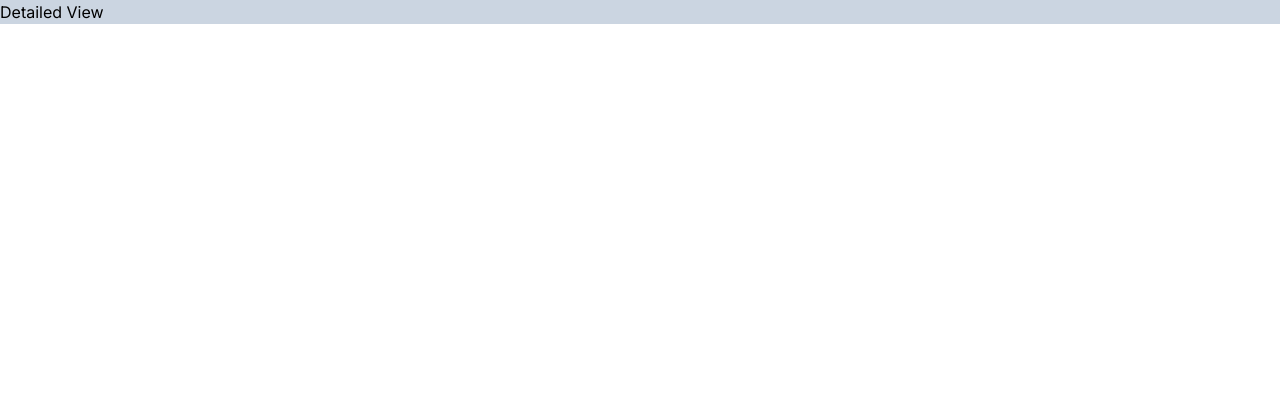
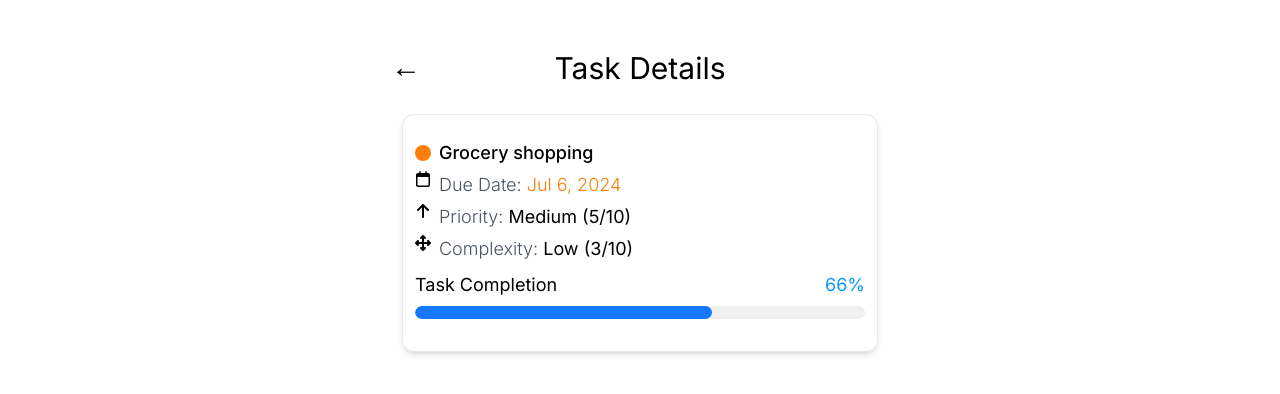
Before and after one commit to williamGarcia99x/Todo-React-app, a React (Vite) app: page /todos/13b56b64-14df-4efa-8edf-567d80291c27 in a window 1280 px wide. Shown: the top 394 px of the page. Built offline with nearby package versions, Linux system fonts and the light colour scheme.

Commit message:
modified todo card so that it's reusable in the TodoDetails page

```diff
--- a/src/App.jsx
+++ b/src/App.jsx
@@ -1,4 +1,3 @@
-import PageContainer from "./components/Layout/PageContainer";
 import { BrowserRouter, Navigate, Route, Routes } from "react-router-dom";
 import MainMenu from "./pages/MainMenu/index";
 import TodoDetailedView from "./pages/TodoDetailedView/index";
@@ -8,7 +7,7 @@
 
 function App() {
   return (
-    <div className="bg-slate-300">
+    <div className="">
       <TodosProvider>
         <BrowserRouter>
           <Routes>
--- a/src/components/TodoCard.jsx
+++ b/src/components/TodoCard.jsx
@@ -11,6 +11,7 @@
 import { CircularProgressbar, buildStyles } from "react-circular-progressbar";
 import "react-circular-progressbar/dist/styles.css";
 import { twMerge } from "tailwind-merge";
+import { Progress } from "antd";
 
 const blue = "#079aff";
 const orange = "#fe7e09";
@@ -24,7 +25,7 @@
   });
 }
 
-function formatLabel(date) {
+function formatLabel(dueDate) {
   const today = new Date();
   const tomorrow = new Date(today);
   tomorrow.setDate(today.getDate() + 1);
@@ -32,14 +33,16 @@
   // Reset hours, minutes, seconds, and milliseconds to zero for comparison
   today.setHours(0, 0, 0, 0);
   tomorrow.setHours(0, 0, 0, 0);
-  date.setHours(0, 0, 0, 0);
+  dueDate.setHours(0, 0, 0, 0);
 
-  if (date.getTime() === today.getTime()) {
+  if (dueDate - today < 0) {
+    return "Overdue";
+  } else if (dueDate.getTime() === today.getTime()) {
     return "Today";
-  } else if (date.getTime() === tomorrow.getTime()) {
+  } else if (dueDate.getTime() === tomorrow.getTime()) {
     return "Tomorrow";
   } else {
-    return formatDate(date);
+    return formatDate(dueDate);
   }
 }
 
@@ -52,7 +55,7 @@
   const timeDifference = toDueDate - currentDate;
   const daysDifference = timeDifference / (1000 * 60 * 60 * 24);
 
-  if (daysDifference === 0) {
+  if (daysDifference <= 0) {
     return red;
   } else if (daysDifference < 3) {
     return orange;
@@ -98,7 +101,7 @@
   );
 }
 
-function TodoCard({ todoObj }) {
+function TodoCard({ todoObj, className = "", inHomePage = true }) {
   const progressCompletion =
     todoObj.checkList.length > 0
       ? Math.trunc(
@@ -114,17 +117,22 @@
   //calculate the color of the todo based on how close we are to it's due date
 
   return (
-    <li className="rounded-xl p-6 shadow-md hover:bg-[#8cd7ff83] hover:shadow-xl">
-      <div className="flex justify-between">
+    <div className={twMerge("rounded-xl border shadow-md", className)}>
+      <div className={twMerge("flex justify-between", !inHomePage && "mb-1")}>
         <div className="flex items-center gap-2">
           <figure
             className="h-4 w-4 rounded-[50%]"
             style={{ backgroundColor: `${getTodoColor(todoObj.dueDate)}` }}
           ></figure>
+          {inHomePage ? (
             <Link to={todoObj.id} className="font-medium">
               {todoObj.taskName}
             </Link>
+          ) : (
+            <h3 className="font-medium">{todoObj.taskName}</h3>
+          )}
         </div>
+        {inHomePage && (
           <div className="flex gap-4">
             <Link
               to={`edit/${todoObj.id}`}
@@ -136,8 +144,9 @@
               <FontAwesomeIcon icon={faCheck} />
             </button>
           </div>
+        )}
       </div>
-      <div className="flex gap-2">
+      <div className={twMerge("flex gap-2", !inHomePage && "mb-1")}>
         <FontAwesomeIconCustom icon={faCalendar} />
         <p className="font-light text-gray-600">
           Due Date:{" "}
@@ -146,9 +155,9 @@
           </span>
         </p>
       </div>
-      <div className="relative mb-2 flex justify-between">
+      <div className="mb-2 flex justify-between">
         <div>
-          <div className="flex gap-2">
+          <div className={twMerge("flex gap-2", !inHomePage && "mb-1")}>
             <FontAwesomeIconCustom icon={faArrowUp} />
             <p className="font-light text-gray-600">
               Priority:{" "}
@@ -169,8 +178,10 @@
             </p>
           </div>
         </div>
-        <div className="absolute right-0 h-14 w-14">
+        {inHomePage && (
+          <div className="relative h-14 w-14">
             <CircularProgressbar
+              className="absolute right-0"
               styles={buildStyles({
                 textSize: "25px",
                 pathColor: `${getTodoColor(todoObj.dueDate)}`,
@@ -180,9 +191,23 @@
               text={`${progressCompletion}%`}
             />
           </div>
+        )}
       </div>
-      <TagList tags={todoObj.tags} />
-    </li>
+      {!inHomePage && (
+        <figure>
+          <figcaption className="flex justify-between">
+            <span>Task Completion</span>
+            <span className="text-main-blue">{progressCompletion}%</span>
+          </figcaption>
+          <Progress
+            percent={progressCompletion}
+            showInfo={false}
+            size={{ width: "450px", height: "13px" }}
+          />
+        </figure>
+      )}
+      {inHomePage && <TagList tags={todoObj.tags} />}
+    </div>
   );
 }
 
--- a/src/pages/MainMenu/TodoList.jsx
+++ b/src/pages/MainMenu/TodoList.jsx
@@ -3,9 +3,14 @@
 function TodoList({ todos }) {
   return (
     <main>
-      <ul className="flex flex-col gap-6 bg-blue-200 lg:grid lg:grid-cols-2">
+      <ul className="flex flex-col gap-6 lg:grid lg:grid-cols-2">
         {todos.map((todoObj) => (
-          <TodoCard key={todoObj.id} todoObj={todoObj} />
+          <li key={todoObj.id}>
+            <TodoCard
+              todoObj={todoObj}
+              className="p-6 hover:bg-[#8cd7ff83] hover:shadow-xl"
+            />
+          </li>
         ))}
       </ul>
     </main>
--- a/src/pages/MainMenu/index.jsx
+++ b/src/pages/MainMenu/index.jsx
@@ -92,8 +92,8 @@
 
   //We want the todos that have all of the selected tags
   return (
-    <div className="page-container-default bg-orange-100 lg:max-w-[900px]">
-      <header className="mb-6 flex justify-center bg-pink-200">
+    <div className="page-container-default lg:max-w-[900px]">
+      <header className="mb-6 flex justify-center">
         <form
           className="flex basis-[400px] flex-col gap-4"
           onSubmit={(e) => e.preventDefault()}
@@ -118,7 +118,7 @@
       <TodoList todos={filteredTodos} />
       <div className="fixed bottom-6 left-1/2 flex -translate-x-1/2 justify-center">
         <Link
-          className="rounded-3xl bg-main-blue p-3 text-xl font-light text-white"
+          className="rounded-3xl bg-main-blue p-3 text-lg font-light text-white"
           to="new"
         >
           + Add New Task
--- a/src/pages/TodoDetailedView/index.jsx
+++ b/src/pages/TodoDetailedView/index.jsx
@@ -1,5 +1,32 @@
+import { Link, useParams } from "react-router-dom";
+import TodoCard from "../../components/TodoCard";
+import { useTodos } from "../../contexts/TodosContext";
+
 function TodoDetailedView() {
-  return <div>Detailed View</div>;
+  const { getTodo } = useTodos();
+  const { id } = useParams();
+  //don't need separate piece of state to hold the todo to edit. Component will only re-render
+  const todo = getTodo(id);
+
+  return (
+    <div className="page-container-default">
+      <header className="relative mb-7 text-3xl">
+        <Link className="absolute" to="/todos">
+          <p className="blue-hover-ring flex h-8 w-8 items-center justify-center rounded-[50%] hover:ring-2">
+            &larr;
+          </p>
+        </Link>
+        <h1 className="text-center">Task Details</h1>
+      </header>
+      <div className="flex justify-center">
+        <TodoCard
+          todoObj={todo}
+          inHomePage={false}
+          className="px-3 py-6 text-lg"
+        />
+      </div>
+    </div>
+  );
 }
 
 export default TodoDetailedView;
```
Also changed, not shown: src/pages/MainMenu/FilterOptions.jsx (+37 -16 lines). Lines whose indentation alone changed are shown as unchanged.
